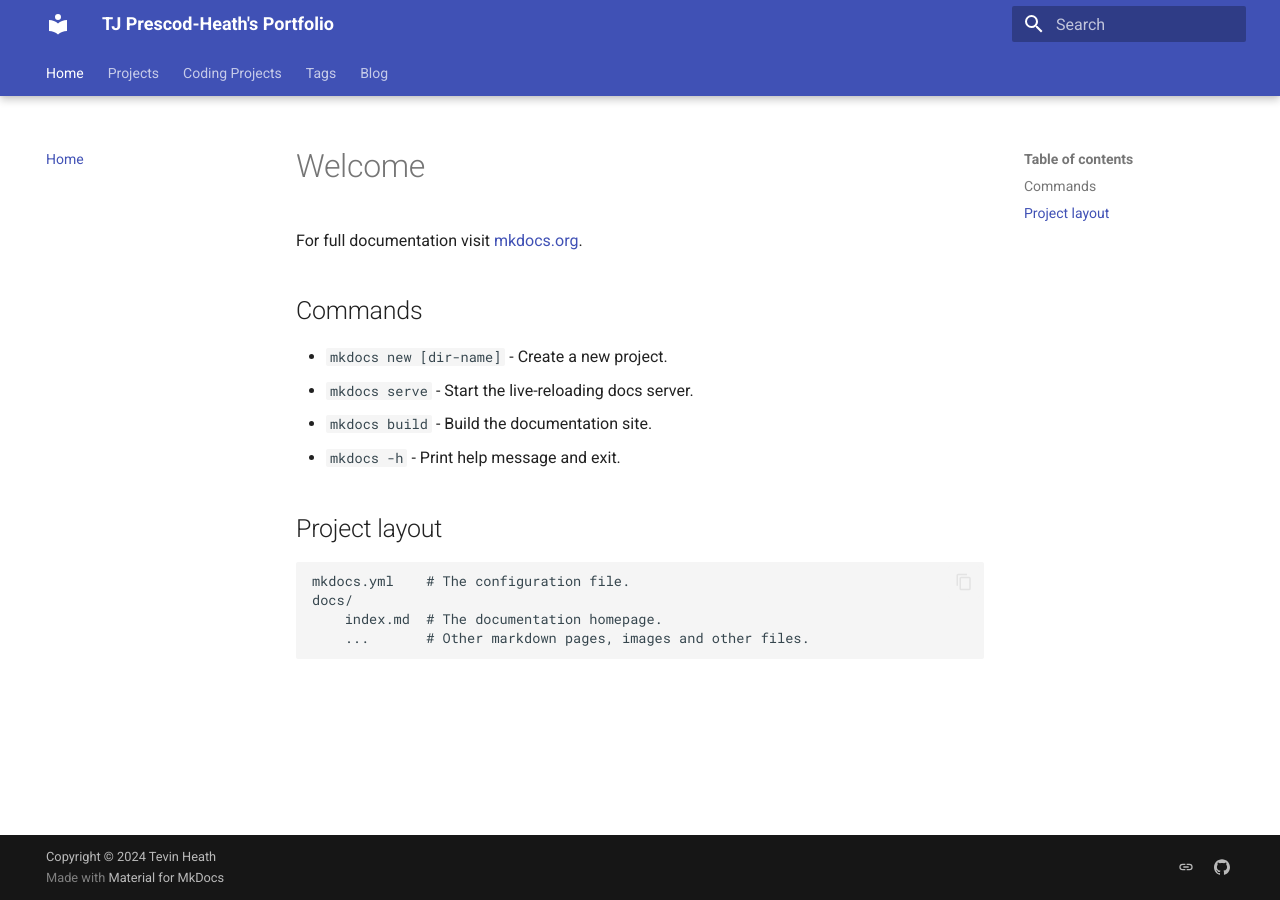
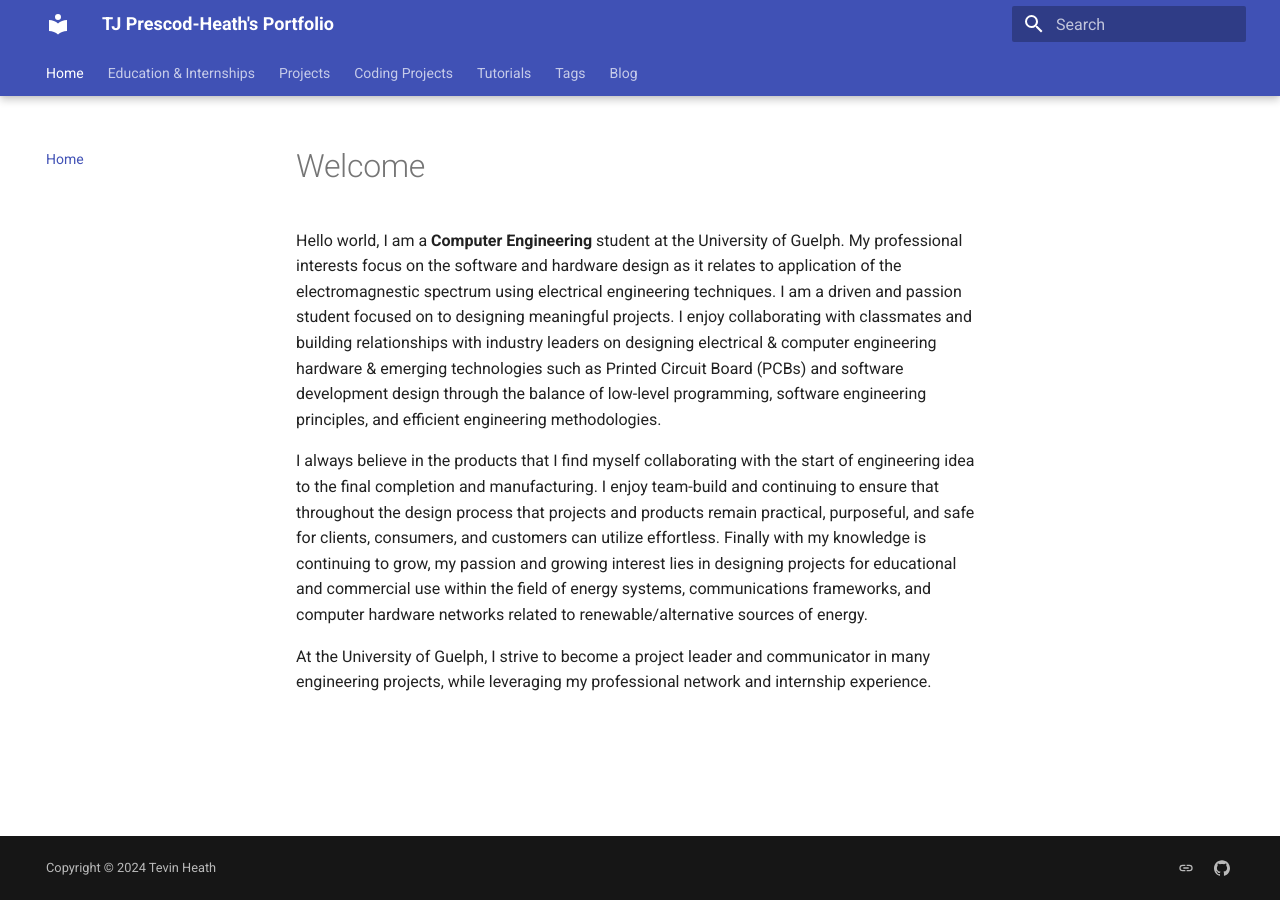
Before and after one commit to TevHeath/tevheath.github.io, an MkDocs documentation site: the page built from docs/index.md, in a window 1280 px wide. Built offline with MkDocs 1.6.1 and Material for MkDocs 9.7.7, drawn with Linux system fonts in a browser that asks for light colours.

```diff
--- a/docs/index.md
+++ b/docs/index.md
@@ -1,17 +1,41 @@
 # Welcome
 
-For full documentation visit [mkdocs.org](https://www.mkdocs.org).
+Hello world, I am a **Computer Engineering** student at the University of Guelph. My professional interests focus on the software and hardware design as it relates to application of the electromagnestic spectrum using electrical engineering techniques. I am a driven and passion student focused on to designing meaningful projects. I enjoy collaborating with classmates and building relationships with industry leaders on designing electrical & computer engineering hardware & emerging technologies such as Printed Circuit Board (PCBs) and software development design through the balance of low-level programming, software engineering principles, and efficient engineering methodologies.
 
-## Commands
 
-* `mkdocs new [dir-name]` - Create a new project.
-* `mkdocs serve` - Start the live-reloading docs server.
-* `mkdocs build` - Build the documentation site.
-* `mkdocs -h` - Print help message and exit.
+I always believe in the products that I find myself collaborating with the start of engineering idea to the final completion and manufacturing. I enjoy team-build and continuing to ensure that throughout the design process that projects and products remain practical, purposeful, and safe for clients, consumers, and customers can utilize effortless. Finally with my knowledge is continuing to grow, my passion and growing interest lies in designing projects for educational and commercial use within the field of energy systems, communications frameworks, and computer hardware networks related to renewable/alternative sources of energy.
 
-## Project layout
+<!-- Prior to attending the University of Guelph, I completed my Honours Bachelor of Science (B.Sc) degree from McMaster University in **Mathematics and Statistics**. During my tenure in McMaster University's Mathematics & Statistics Program, key courses and studies remained as a focus in my studies. These courses were Data Science, Data Visualization, Machine Learning, and Computational Statistics using R, and Mathematical Modelling using C and Python. Finally, many of my extracurricular activities were aimed in mentoring first year international science, mathematics, and business students. -->
 
-    mkdocs.yml    # The configuration file.
-    docs/
-        index.md  # The documentation homepage.
-        ...       # Other markdown pages, images and other files.
+At the University of Guelph, I strive to become a project leader and communicator in many engineering projects, while leveraging my professional network and internship experience.
+
+
+[//]: # (Feel free to send me an **email**. I am always open to chat, mentor, and share ideas about the many challenges the future has within the field of renewable energy tools using embedded system engineering techniques.)
+
+[//]: # (**Download my resume** &#40;[here]&#40;"C:\Users\tevin\PycharmProjects\AwesomeWebsite\docs\assets\Tevin_Resume_Aero.pdf"&#41;&#41;)
+
+[//]: # (For full documentation visit [mkdocs.org]&#40;https://www.mkdocs.org&#41;.)
+
+[//]: # ()
+[//]: # (## Commands)
+
+[//]: # ()
+[//]: # (* `mkdocs new [dir-name]` - Create a new project.)
+
+[//]: # (* `mkdocs serve` - Start the live-reloading docs server.)
+
+[//]: # (* `mkdocs build` - Build the documentation site.)
+
+[//]: # (* `mkdocs -h` - Print help message and exit.)
+
+[//]: # ()
+[//]: # (## Project layout)
+
+[//]: # ()
+[//]: # (    mkdocs.yml    # The configuration file.)
+
+[//]: # (    docs/)
+
+[//]: # (        index.md  # The documentation homepage.)
+
+[//]: # (        ...       # Other markdown pages, images and other files.)
--- a/mkdocs.yml
+++ b/mkdocs.yml
@@ -66,12 +66,22 @@ markdown_extensions:
 
 nav:
   - Home: index.md
+  - Education & Internships:
+      - Education: education/education.md
+      - Internship: education/internships.md
+#  - Internships:
   - Projects:
       - Projects: projects/projects.md
   - Coding Projects:
-      - Code Example: coding/codeblock.md
-      - Code Tabs: coding/code-tabs.md
-#  - Tutorials:
+      - Code Tutorials: coding/codeblock.md
+      - Computational Tutorials: coding/code-tabs.md
+  - Tutorials:
+      - Computational Differential Equation: tutorials/Computational-Differential-Equations.md
+      - Computational Physics: tutorials/Computational-Physics.md
+      - Visible Light Communication: tutorials/Visible-Light-Communication.md
+#      - Introduction to C++ - Later move to the Coding tutorials
+#      - Introduction to MATLAB
+#      - Introduction to Python (Numerical Methods)
 #
 #  - About:
 #      - Current Projects: about/projects.md
@@ -81,9 +91,11 @@ nav:
   - Blog:
       - blog/index.md
 copyright: Copyright &copy; 2024 Tevin Heath
+
 extra:
   social:
     - icon: simple/linkedin
       link: https://www.linkedin.com/in/t-j-prescod-heath-bb9697284/
     - icon: simple/github
       link: https://github.com/TevHeath
+  generator: false
```
Also changed, not shown: docs/coding/code-tabs.md (+1 -0 lines), docs/education/education.md (added, +229 -0 lines), docs/education/internships.md (added, +86 -0 lines), docs/tutorials/Computational-Differential-Equations.md (added, +1 -0 lines), docs/tutorials/Computational-Physics.md (added, +1 -0 lines), docs/tutorials/Visible-Light-Communication.md (added, +1 -0 lines), docs/internships/internship.md (added), 3 other files.
